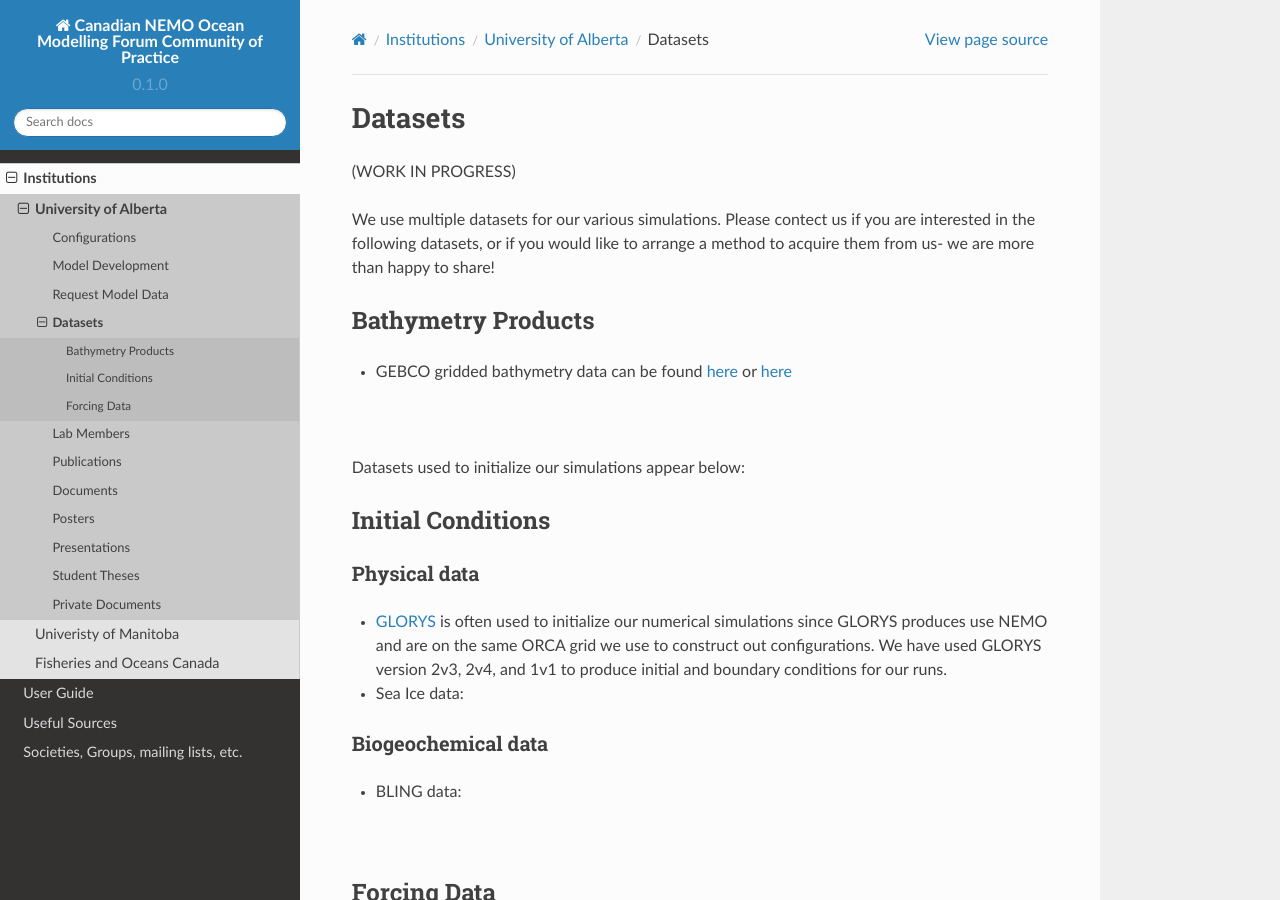
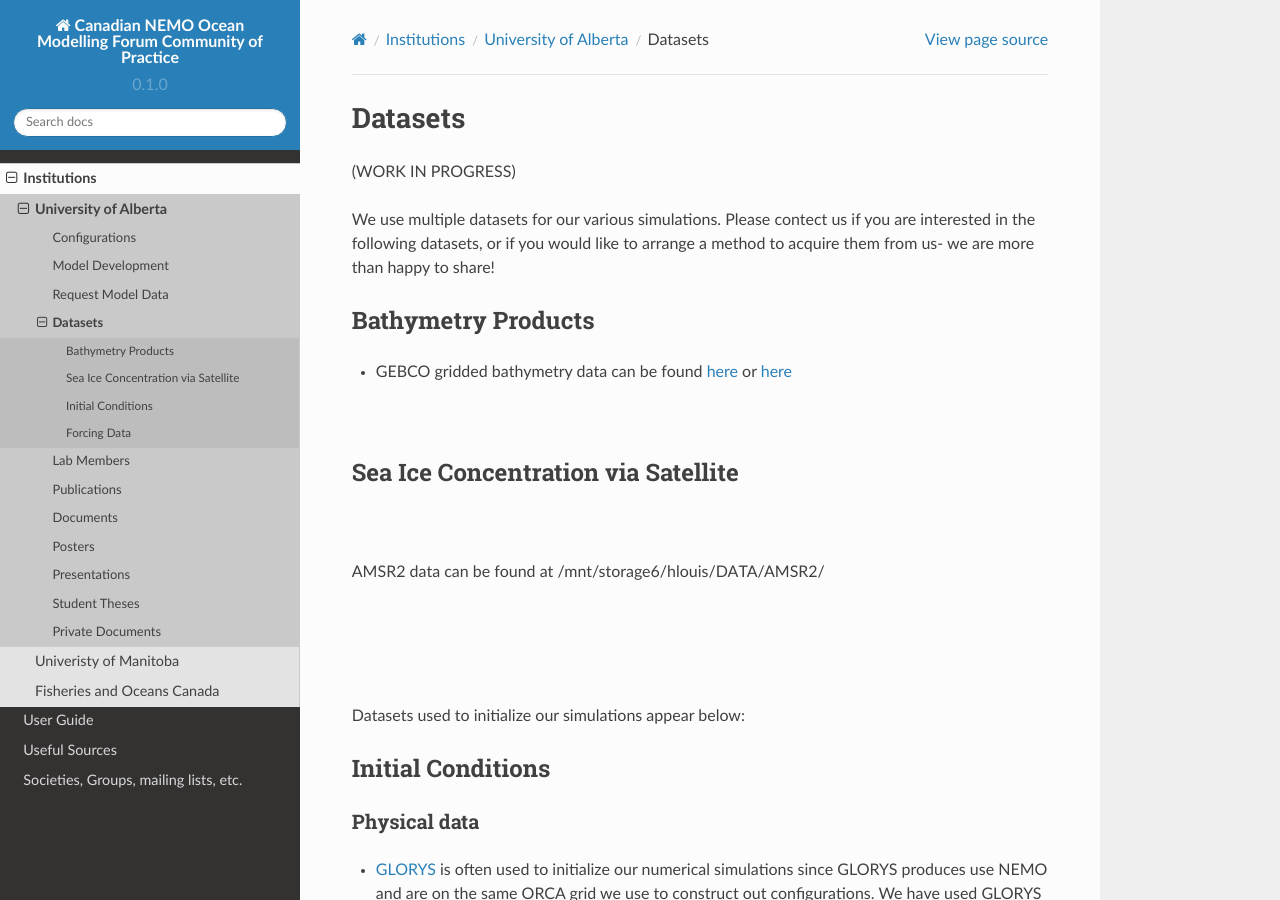
Before and after one commit to UofA-NEMO/Canadian-NEMO-Ocean-Modelling-Forum-Community-of-Practice, a Sphinx documentation site: the page built from docs/Institutions/UofA/Datasets/index.rst, in a window 1280 px wide and 900 px high. Built offline with Sphinx 7.4.7 and the Read the Docs theme 2.0.0, drawn with Linux system fonts in a browser that asks for light colours; pages that are not in the unit, such as notebooks, are missing from menus.

Commit message:
Update index.rst

```diff
--- a/docs/Institutions/UofA/Datasets/index.rst
+++ b/docs/Institutions/UofA/Datasets/index.rst
@@ -9,6 +9,17 @@ Bathymetry Products
 -------------------
 
 * GEBCO gridded bathymetry data can be found `here <https://www.gebco.net/>`_ or `here <https://www.bodc.ac.uk/data/hosted_data_systems/gebco_gridded_bathymetry_data/>`_
+
+|
+
+Sea Ice Concentration via Satellite
+------------------------------------
+
+|
+
+AMSR2 data can be found at /mnt/storage6/hlouis/DATA/AMSR2/
+
+|
 
 |
 Datasets used to initialize our simulations appear below:
```
